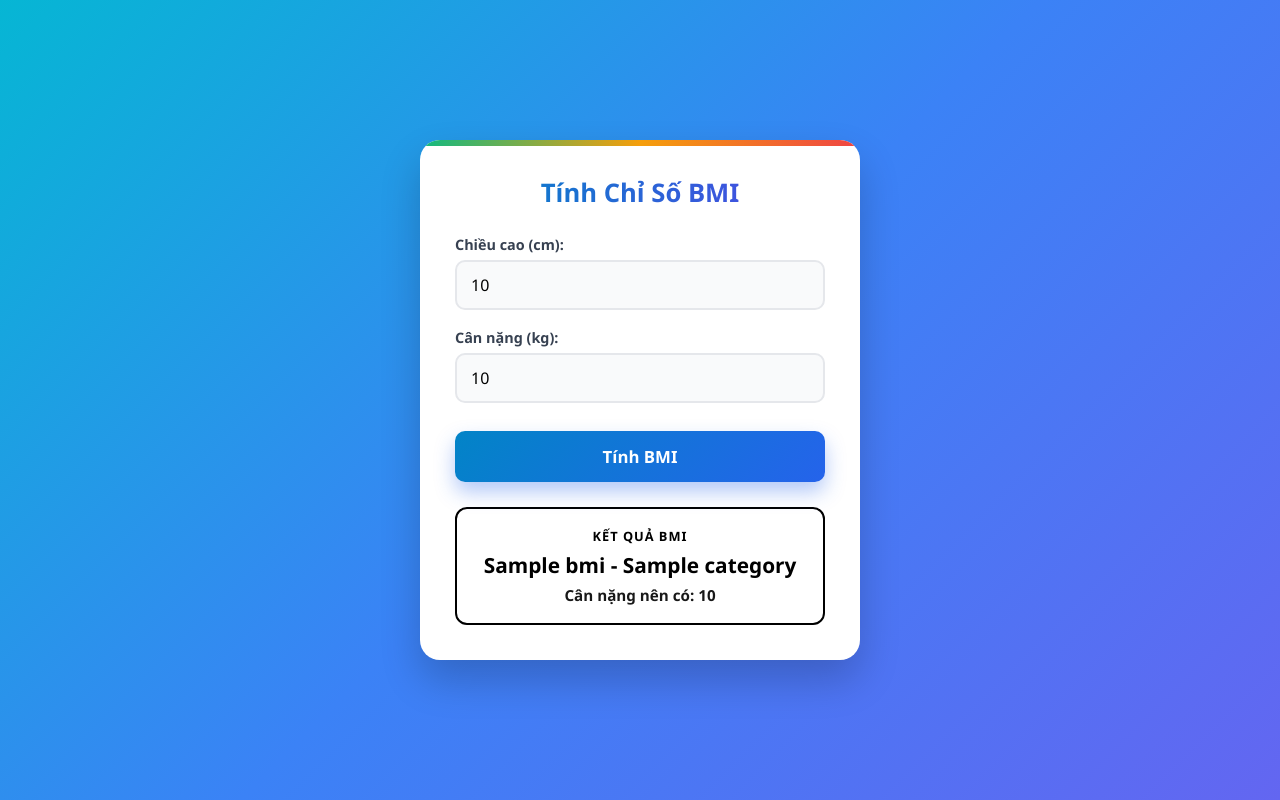
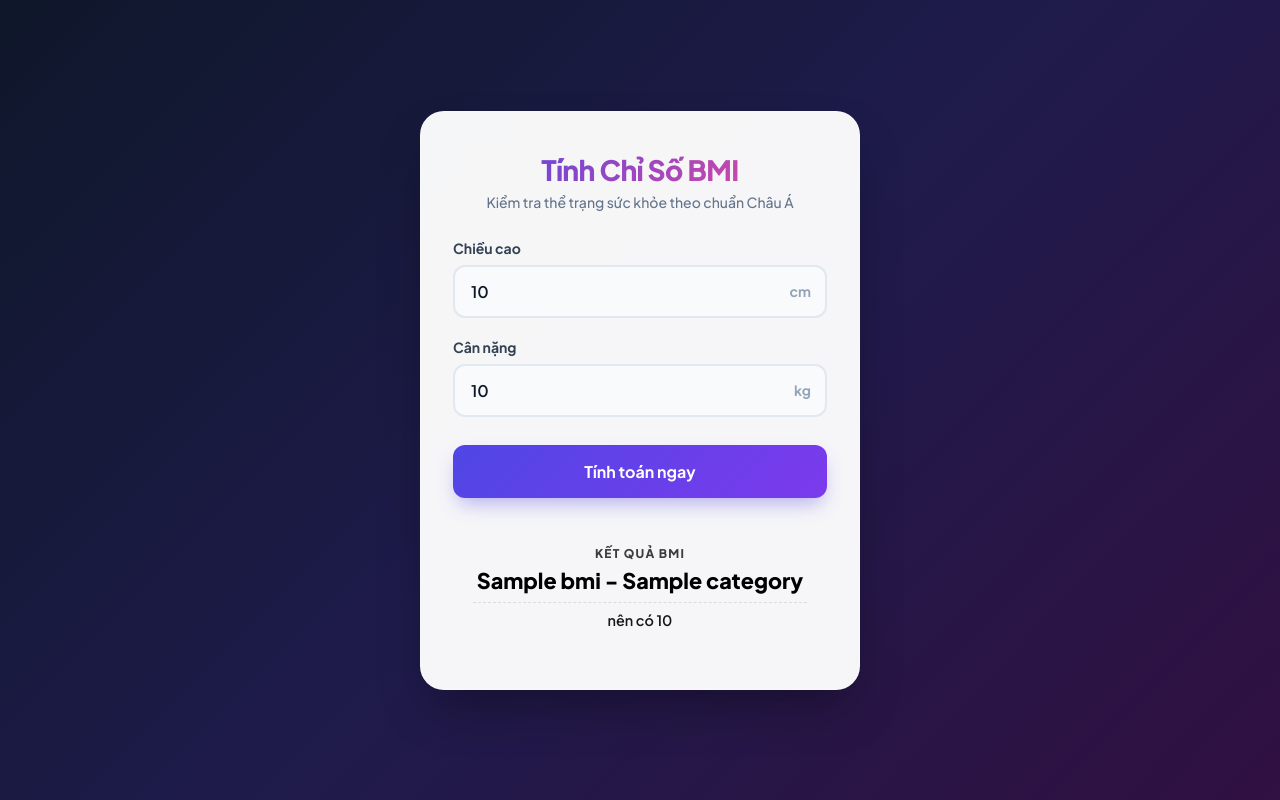
Before and after one commit to nguyenkhoa205/pmnm-hocphan, a Flask app: template BMI/templates/index.html in a window 1280 px wide. Run offline with Flask 3, Linux system fonts and the light colour scheme; the template is opened without the code that fills it: most values are stand-ins (such as "Sample title", 1, 10 or a date in 2020).

Commit message:
Initial commit Flutter

```diff
--- a/BMI/templates/index.html
+++ b/BMI/templates/index.html
@@ -4,16 +4,22 @@
     <meta charset="UTF-8">
     <meta name="viewport" content="width=device-width, initial-scale=1.0">
     <title>Tính chỉ số BMI</title>
+    <!-- Phông chữ Google Fonts (Plus Jakarta Sans) -->
+    <link rel="preconnect" href="https://fonts.googleapis.com">
+    <link rel="preconnect" href="https://fonts.gstatic.com" crossorigin>
+    <link href="https://fonts.googleapis.com/css2?family=Plus+Jakarta+Sans:wght@400;500;600;700;800&display=swap" rel="stylesheet">
+
     <style>
         * {
             box-sizing: border-box;
             margin: 0;
             padding: 0;
-            font-family: 'Segoe UI', Tahoma, Geneva, Verdana, sans-serif;
+            font-family: 'Plus Jakarta Sans', -apple-system, BlinkMacSystemFont, sans-serif;
         }
 
         body {
-            background: linear-gradient(135deg, #06b6d4 0%, #3b82f6 50%, #6366f1 100%);
+            /* Nền Gradient mượt dạng không gian sẫm */
+            background: linear-gradient(135deg, #0f172a 0%, #1e1b4b 50%, #311042 100%);
             min-height: 100vh;
             display: flex;
             justify-content: center;
@@ -21,173 +27,238 @@
             padding: 20px;
         }
 
-        .card {
-            background: #ffffff;
-            padding: 35px;
-            border-radius: 20px;
-            box-shadow: 0 20px 40px rgba(0, 0, 0, 0.2);
+        .container {
             width: 100%;
             max-width: 440px;
-            position: relative;
-            overflow: hidden;
         }
 
-        .card::before {
-            content: '';
-            position: absolute;
-            top: 0; left: 0; right: 0;
-            height: 6px;
-            background: linear-gradient(90deg, #10b981, #f59e0b, #ef4444);
+        /* Card kính mờ Glassmorphism */
+        .card {
+            background: rgba(255, 255, 255, 0.96);
+            backdrop-filter: blur(20px);
+            padding: 40px 32px;
+            border-radius: 24px;
+            box-shadow: 0 25px 50px -12px rgba(0, 0, 0, 0.35);
+            border: 1px solid rgba(255, 255, 255, 0.3);
+            animation: fadeIn 0.4s ease-out;
         }
 
-        h1 {
-            font-size: 1.6rem;
+        @keyframes fadeIn {
+            from { opacity: 0; transform: translateY(15px); }
+            to { opacity: 1; transform: translateY(0); }
+        }
+
+        .header {
             text-align: center;
-            margin-bottom: 25px;
+            margin-bottom: 28px;
+        }
+
+        .header h1 {
+            font-size: 1.75rem;
             font-weight: 800;
-            background: linear-gradient(90deg, #0284c7, #4f46e5);
+            background: linear-gradient(135deg, #4f46e5 0%, #ec4899 100%);
             -webkit-background-clip: text;
             -webkit-text-fill-color: transparent;
+            letter-spacing: -0.5px;
         }
 
-        .form-group { margin-bottom: 18px; }
+        .header p {
+            color: #64748b;
+            font-size: 0.875rem;
+            margin-top: 6px;
+            font-weight: 500;
+        }
+
+        .form-group {
+            margin-bottom: 20px;
+        }
 
         label {
             display: block;
-            margin-bottom: 6px;
+            margin-bottom: 8px;
             font-weight: 700;
-            color: #374151;
-            font-size: 0.9rem;
+            color: #334155;
+            font-size: 0.875rem;
+        }
+
+        /* Khung nhập liệu có chứa đơn vị bên trong */
+        .input-wrapper {
+            position: relative;
+            display: flex;
+            align-items: center;
         }
 
         input[type="text"] {
             width: 100%;
-            padding: 12px 14px;
+            padding: 14px 16px;
+            padding-right: 50px;
             font-size: 1rem;
-            border: 2px solid #e5e7eb;
-            border-radius: 10px;
+            font-weight: 600;
+            border: 2px solid #e2e8f0;
+            border-radius: 12px;
             outline: none;
-            transition: all 0.25s ease;
-            background-color: #f9fafb;
+            transition: all 0.25s cubic-bezier(0.4, 0, 0.2, 1);
+            background-color: #f8fafc;
+            color: #0f172a;
         }
 
         input[type="text"]:focus {
-            border-color: #3b82f6;
+            border-color: #6366f1;
             background-color: #ffffff;
-            box-shadow: 0 0 0 4px rgba(59, 130, 246, 0.2);
+            box-shadow: 0 0 0 4px rgba(99, 102, 241, 0.15);
         }
 
+        .unit {
+            position: absolute;
+            right: 16px;
+            font-weight: 700;
+            color: #94a3b8;
+            font-size: 0.875rem;
+            pointer-events: none;
+        }
+
+        /* Đổi màu ô khi gặp lỗi */
         .input-error {
-            border-color: #ef4444 !important;
-            background-color: #fef2f2 !important;
+            border-color: #f43f5e !important;
+            background-color: #fff1f2 !important;
+        }
+
+        .input-error:focus {
+            box-shadow: 0 0 0 4px rgba(244, 63, 94, 0.15) !important;
         }
 
         .error {
-            color: #dc2626;
-            font-size: 0.85rem;
+            color: #e11d48;
+            font-size: 0.825rem;
             margin-top: 6px;
             font-weight: 600;
+            display: flex;
+            align-items: center;
+            gap: 4px;
         }
 
         button {
             width: 100%;
-            padding: 14px;
-            background: linear-gradient(135deg, #0284c7 0%, #2563eb 100%);
+            padding: 16px;
+            background: linear-gradient(135deg, #4f46e5 0%, #7c3aed 100%);
             color: white;
             border: none;
-            border-radius: 10px;
-            font-size: 1.05rem;
+            border-radius: 12px;
+            font-size: 1rem;
             font-weight: 700;
             cursor: pointer;
-            box-shadow: 0 10px 20px rgba(37, 99, 235, 0.35);
+            box-shadow: 0 10px 20px -5px rgba(79, 70, 229, 0.4);
             transition: all 0.25s ease;
-            margin-top: 10px;
+            margin-top: 8px;
         }
 
         button:hover {
             transform: translateY(-2px);
-            box-shadow: 0 12px 24px rgba(37, 99, 235, 0.45);
+            box-shadow: 0 15px 25px -5px rgba(79, 70, 229, 0.5);
+            background: linear-gradient(135deg, #4338ca 0%, #6d28d9 100%);
         }
 
-        /* Định dạng khung kết quả theo màu phân loại */
+        button:active {
+            transform: translateY(0);
+        }
+
+        /* Khung hiển thị kết quả theo phân màu */
         .result-box {
-            margin-top: 25px;
-            padding: 18px;
-            border-radius: 12px;
+            margin-top: 28px;
+            padding: 20px;
+            border-radius: 16px;
             text-align: center;
-            border: 2px solid;
+            animation: slideUp 0.35s ease-out;
+        }
+
+        @keyframes slideUp {
+            from { opacity: 0; transform: translateY(10px); }
+            to { opacity: 1; transform: translateY(0); }
         }
 
         .result-box.green {
-            background-color: #ecfdf5;
-            border-color: #10b981;
+            background: linear-gradient(135deg, #ecfdf5 0%, #d1fae5 100%);
+            border: 1.5px solid #34d399;
             color: #065f46;
         }
 
         .result-box.yellow {
-            background-color: #fffbeb;
-            border-color: #f59e0b;
+            background: linear-gradient(135deg, #fffbeb 0%, #fef3c7 100%);
+            border: 1.5px solid #fbbf24;
             color: #92400e;
         }
 
         .result-box.red {
-            background-color: #fef2f2;
-            border-color: #ef4444;
-            color: #991b1b;
+            background: linear-gradient(135deg, #fff1f2 0%, #ffe4e6 100%);
+            border: 1.5px solid #f87171;
+            color: #9f1239;
         }
 
         .result-title {
-            font-size: 0.8rem;
+            font-size: 0.75rem;
             text-transform: uppercase;
-            letter-spacing: 1px;
+            letter-spacing: 1.2px;
+            font-weight: 800;
+            opacity: 0.75;
             margin-bottom: 6px;
-            font-weight: 700;
         }
 
         .result-value {
-            font-size: 1.3rem;
+            font-size: 1.35rem;
             font-weight: 800;
-            margin-bottom: 6px;
+            margin-bottom: 8px;
         }
 
         .ideal-weight {
-            font-size: 0.95rem;
+            font-size: 0.9rem;
             font-weight: 600;
             opacity: 0.9;
+            padding-top: 8px;
+            border-top: 1px dashed rgba(0, 0, 0, 0.12);
         }
     </style>
 </head>
 <body>
+    <div class="container">
         <div class="card">
+            <div class="header">
                 <h1>Tính Chỉ Số BMI</h1>
+                <p>Kiểm tra thể trạng sức khỏe theo chuẩn Châu Á</p>
+            </div>
 
             <form method="POST" action="{{ url_for('calculate_bmi') }}">
-            <!-- Ô nhập chiều cao -->
+                <!-- Chiều cao -->
                 <div class="form-group">
-                <label for="height">Chiều cao (cm):</label>
+                    <label for="height">Chiều cao</label>
+                    <div class="input-wrapper">
                         <input type="text" id="height" name="height" value="{{ height }}"
                                class="{% if errors.height %}input-error{% endif %}"
-                       placeholder="Ví dụ: 170">
+                               placeholder="170">
+                        <span class="unit">cm</span>
+                    </div>
                     {% if errors.height %}
-                    <div class="error">{{ errors.height }}</div>
+                        <div class="error">⚠️ {{ errors.height }}</div>
                     {% endif %}
                 </div>
 
-            <!-- Ô nhập cân nặng -->
+                <!-- Cân nặng -->
                 <div class="form-group">
-                <label for="weight">Cân nặng (kg):</label>
+                    <label for="weight">Cân nặng</label>
+                    <div class="input-wrapper">
                         <input type="text" id="weight" name="weight" value="{{ weight }}"
                                class="{% if errors.weight %}input-error{% endif %}"
-                       placeholder="Ví dụ: 65 hoặc 65,5">
+                               placeholder="65">
+                        <span class="unit">kg</span>
+                    </div>
                     {% if errors.weight %}
-                    <div class="error">{{ errors.weight }}</div>
+                        <div class="error">⚠️ {{ errors.weight }}</div>
                     {% endif %}
                 </div>
 
-            <button type="submit">Tính BMI</button>
+                <button type="submit">Tính toán ngay</button>
             </form>
 
-        <!-- Khung hiển thị kết quả -->
+            <!-- Khung kết quả -->
             {% if result %}
                 <div class="result-box {{ result.color }}">
                     <div class="result-title">Kết quả BMI</div>
@@ -195,10 +266,11 @@
                         {{ result.bmi }} - {{ result.category }}
                     </div>
                     <div class="ideal-weight">
-                    Cân nặng nên có: {{ result.ideal_weight }}
+                        nên có {{ result.ideal_weight }}
                     </div>
                 </div>
             {% endif %}
         </div>
+    </div>
 </body>
 </html>
```
Lines whose indentation alone changed are shown as unchanged.
